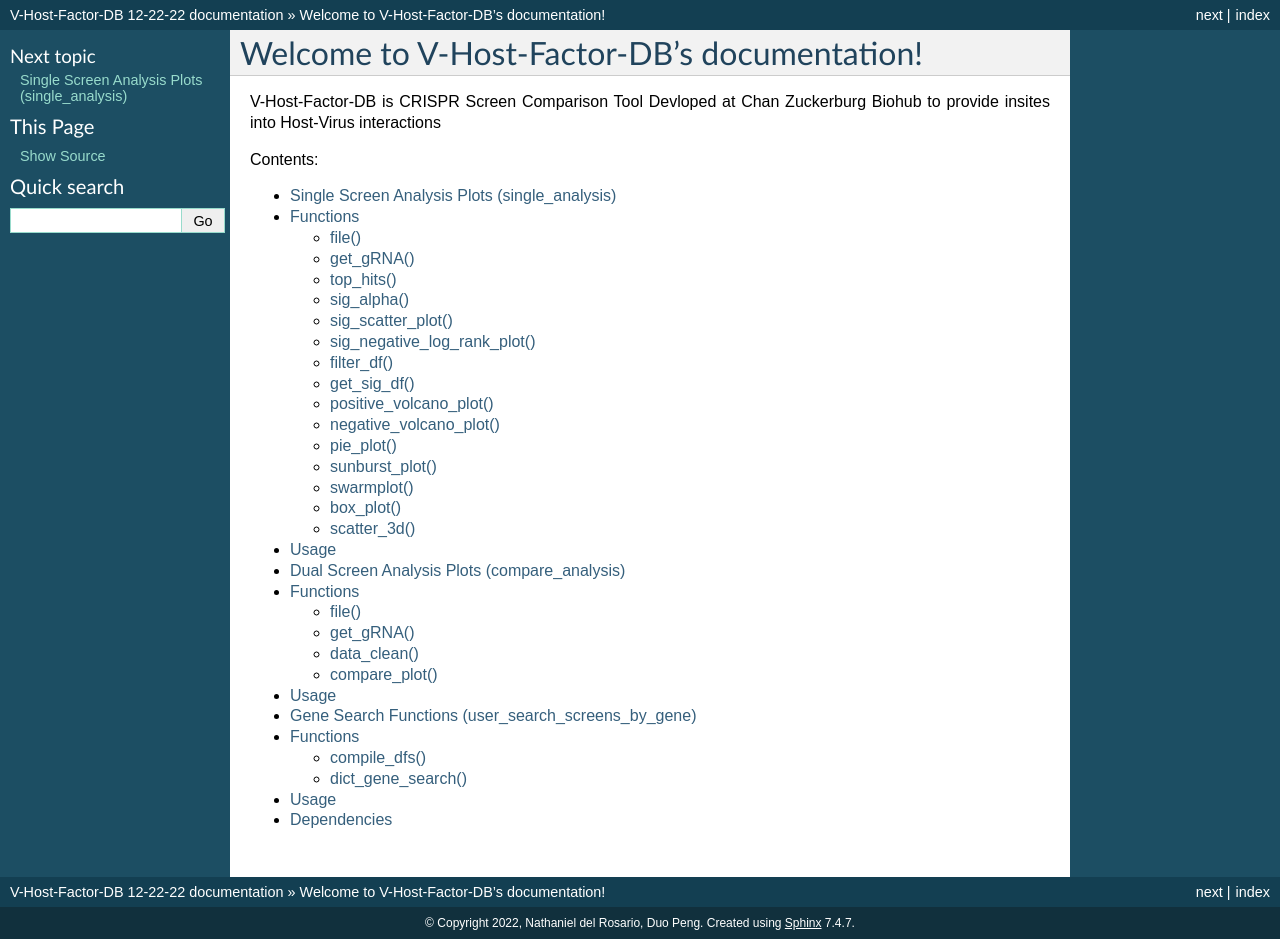
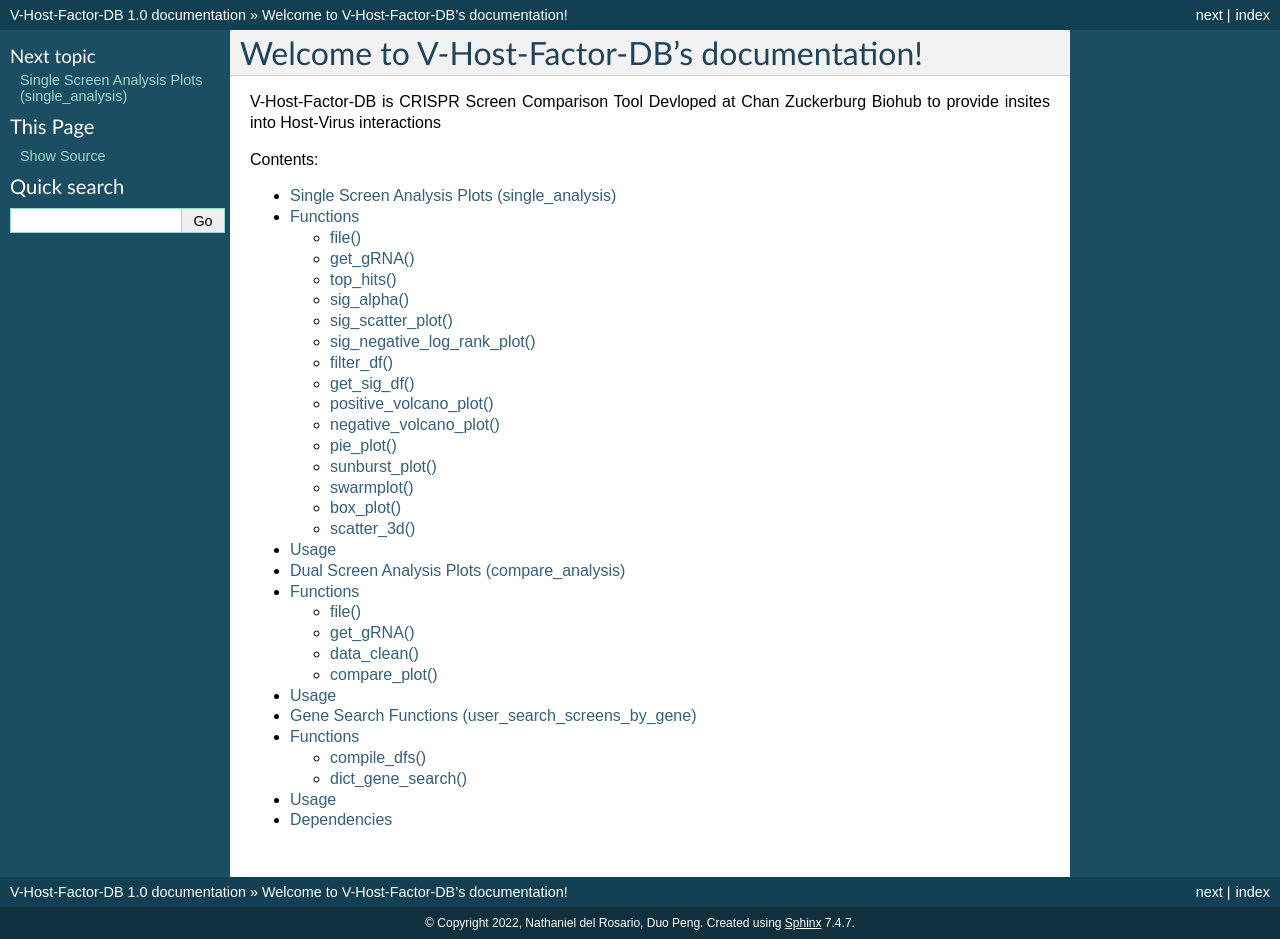
Before and after one commit to natdosan/natdosan-rtd-vhfd, a Sphinx documentation site: the page built from docs/source/index.rst, in a window 1280 px wide. Built offline with Sphinx 7.4.7, drawn with Linux system fonts in a browser that asks for light colours.

```diff
--- a/docs/source/conf.py
+++ b/docs/source/conf.py
@@ -18,10 +18,10 @@ sys.path.insert(0, os.path.abspath('../../'))
 
 project = 'V-Host-Factor-DB'
 copyright = '2022, Nathaniel del Rosario, Duo Peng'
-author = 'Nathaniel del Rosario, Duo Peng'
+author = 'Nathaniel del Rosario, Duo Peng, Elianna Kondylis, Jacklyn Luu'
 
 # The full version, including alpha/beta/rc tags
-release = '12-22-22'
+release = '1.0'
 
 
 # -- General configuration ---------------------------------------------------
```
